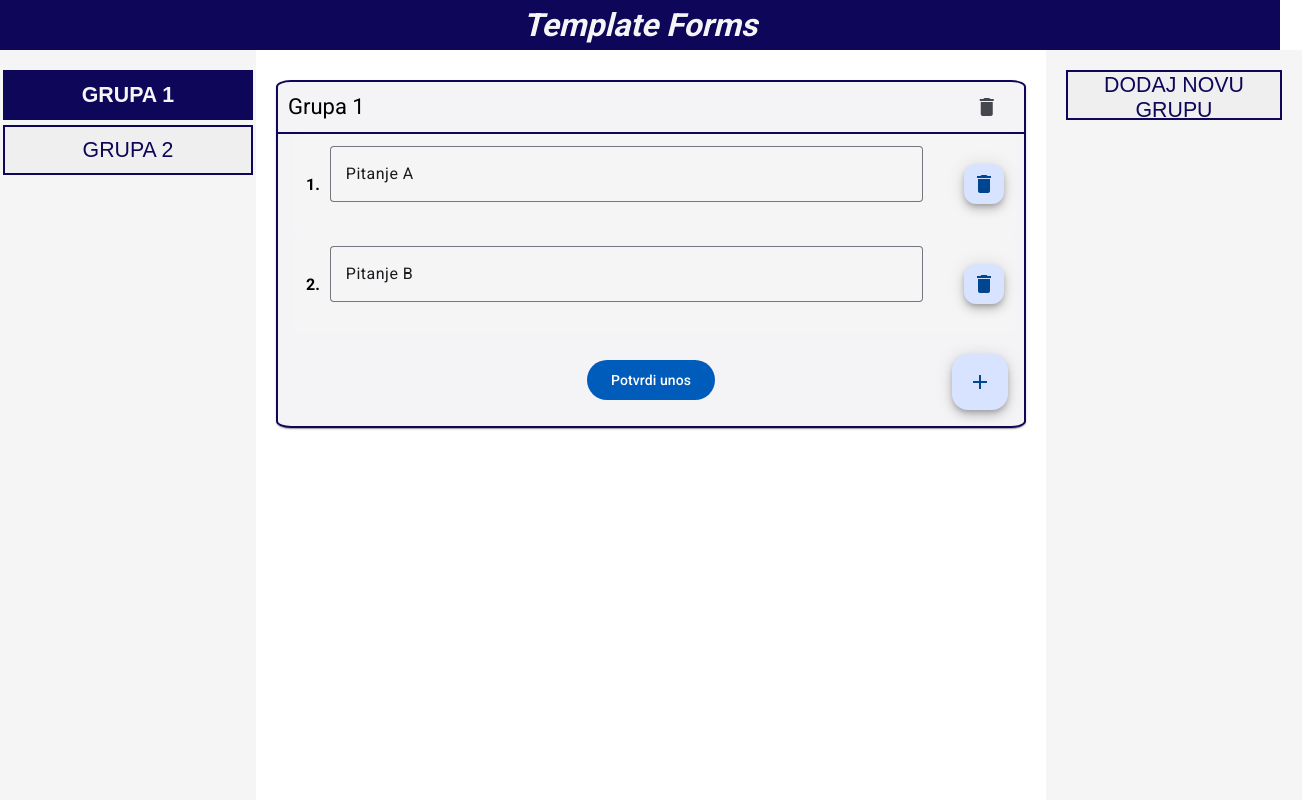
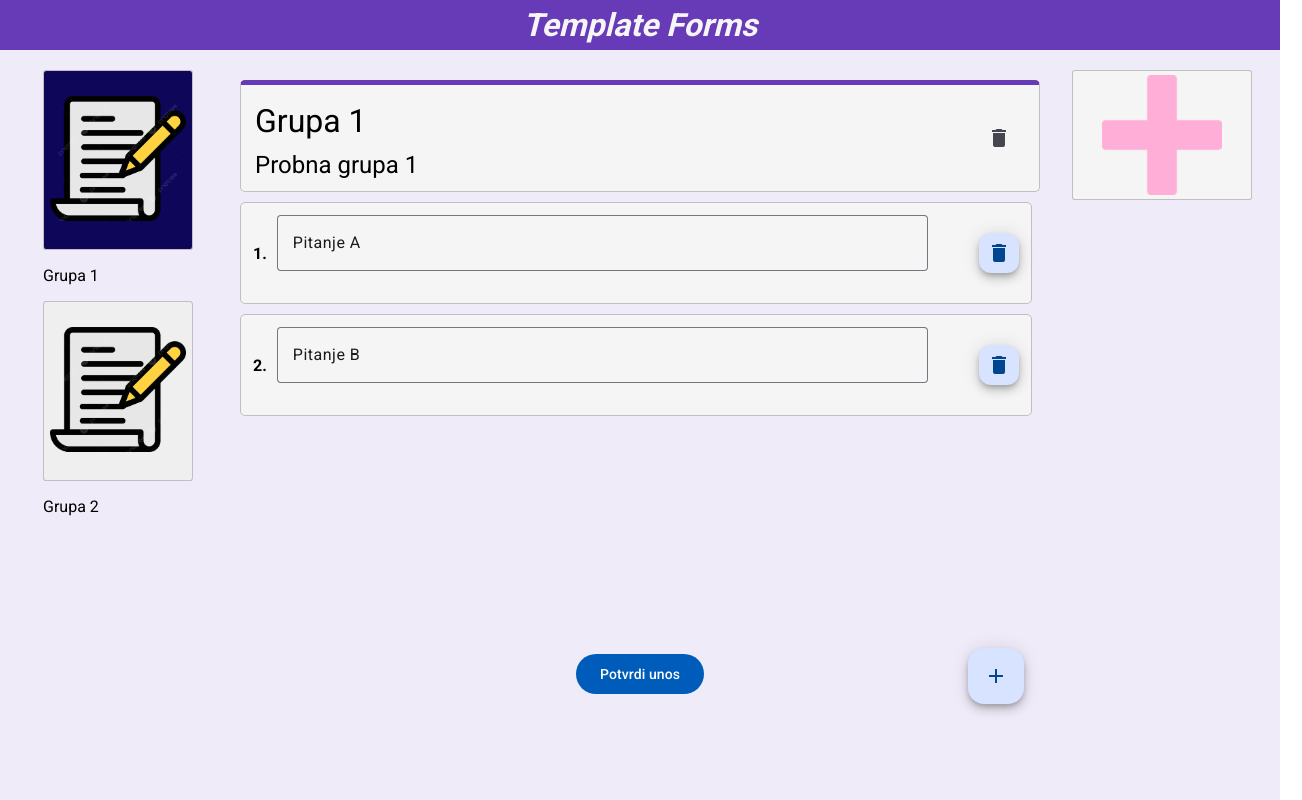
Before and after one commit to CROmarcos/TemplateForms, an Angular app in the folder frontend/: page / in a window 1280 px wide. Shown: the whole page, 1302 px wide, since content can reach past the window. Built offline with nearby package versions, Linux system fonts and the light colour scheme.

Commit message:
Vizualno uređivanje

```diff
--- a/frontend/src/app/app.component.html
+++ b/frontend/src/app/app.component.html
@@ -4,25 +4,33 @@
     <div class="side-panel">
       <ul>
         <li *ngFor="let group of questionGroups">
-          <button (click)="selectCard(group.id)" [ngClass]="{ active: selectedGroupId === group.id }">
-            {{ group.name }}
+          <button class="group-list" (click)="selectCard(group.id)"
+            [ngClass]="{ active: selectedGroupId === group.id }">
+            <div class="group-list-container">
+              <img src="filled-form.png" alt="Otvori">
+            </div>
           </button>
+          <p>{{ group.name }}</p>
         </li>
       </ul>
     </div>
 
     <div class="center-panel">
       <ng-container *ngIf="selectedGroup">
-        <app-card [text]="selectedGroup.name" [questions]="selectedGroup.questions"
+        <app-card [text]="selectedGroup.name" [description]="selectedGroup.description" [questions]="selectedGroup.questions"
           [isConfirmed]="selectedGroup.isConfirmed" [confirmationTime]="selectedGroup.confirmationTime"
-          [location]="selectedGroup.location" (delete)="deleteGroup(selectedGroup.id)"
-          (confirm)="confirmGroup(selectedGroup.id, $event)">
+          [location]="selectedGroup.location" (delete)="deleteGroup(selectedGroup.id)" (confirm)="confirmGroup(selectedGroup.id, $event)"
+          (textChange)="selectedGroup.name = $event" (descriptionChange)="selectedGroup.description = $event">
         </app-card>
       </ng-container>
     </div>
 
     <div class="side-panel">
-      <button (click)="addNewGroup()">Dodaj novu grupu</button>
+      <button class="new-group" (click)="addNewGroup()">
+        <div class="new-group-container">
+          <img src="plus-icon.png" alt="Dodaj">
+        </div>
+      </button>
     </div>
   </div>
 </main>
--- a/frontend/src/app/app.component.scss
+++ b/frontend/src/app/app.component.scss
@@ -1,5 +1,6 @@
 .main {
     height: 100vh;
+    background-color: rgb(240, 235, 248);
     display: flex;
     flex-direction: column;
 }
@@ -13,7 +14,6 @@
 
 .side-panel {
     width: 20%;
-    background-color: whitesmoke;
     padding: 20px;
     box-sizing: border-box;
     display: flex;
@@ -30,22 +30,6 @@
         height: fit-content;
         margin-bottom: 5px;
     }
-
-    button {
-        width: 250px;
-        height: 50px;
-        text-transform: uppercase;
-        font-size: 16pt;
-        cursor: pointer;
-        border: rgb(14, 6, 89) 2pt solid;
-        color: rgb(14, 6, 89);
-
-        &.active {
-            color: whitesmoke;
-            font-weight: bold;
-            background-color: rgb(14, 6, 89);
-        }
-    }
 }
 
 .center-panel {
@@ -54,3 +38,51 @@
     display: flex;
     justify-content: center;
 }
+
+.group-list {
+    width: 150px;
+    height: 180px;
+    display: flex;
+    align-items: center;
+    justify-content: center;
+    border: 1px silver solid;
+    border-radius: 2%;
+
+    .container {
+        width: 140px;
+        height: 170px;
+    }
+
+    img {
+        width: 100%;
+        height: 100%;
+    }
+
+    &.active {
+        color: whitesmoke;
+        font-weight: bold;
+        background-color: rgb(14, 6, 89);
+    }
+}
+
+.new-group {
+    width: 180px;
+    height: 130px;
+    background-color: whitesmoke;
+    font-size: 96pt;
+    display: flex;
+    align-items: center;
+    justify-content: center;
+    border: 1px silver solid;
+    border-radius: 2%;
+
+    &-container {
+        width: 120px;
+        height: 120px;
+    }
+
+    img {
+        width: 100%;
+        height: 100%;
+    }
+}
--- a/frontend/src/app/app.component.ts
+++ b/frontend/src/app/app.component.ts
@@ -9,6 +9,7 @@ import { MatDialog } from '@angular/material/dialog';
 interface QuestionGroup {
   id: number;
   name: string;
+  description?: string;
   questions: Question[];
   isConfirmed: boolean;
   confirmationTime?: string;
@@ -29,6 +30,7 @@ export class AppComponent {
     {
       id: 1,
       name: 'Grupa 1',
+      description: 'Probna grupa 1',
       questions: [
         { number: 1, text: 'Pitanje A', type: 'text' },
         { number: 2, text: 'Pitanje B', type: 'multiple-choice' }
@@ -38,6 +40,7 @@ export class AppComponent {
     {
       id: 2,
       name: 'Grupa 2',
+      description: 'Probna grupa 2',
       questions: [
         { number: 1, text: 'Pitanje X', type: 'text' },
         { number: 2, text: 'Pitanje Y', type: 'text' }
--- a/frontend/src/app/components/card/card.component.html
+++ b/frontend/src/app/components/card/card.component.html
@@ -1,7 +1,24 @@
 <mat-card>
-  <mat-card-header>
+  <mat-card-header (mouseenter)="hover=true" (mouseleave)="hover=false">
     <div class="titleholder">
-      <mat-card-title>{{ text }}</mat-card-title>
+      <mat-card-title>
+        <ng-container *ngIf="!editingTitle; else editTitle">
+          <span class="titleholder-text" (click)="startEditing('title')">{{ text || 'Bez naslova' }}</span>
+        </ng-container>
+        <ng-template #editTitle>
+          <input [(ngModel)]="text" (blur)="stopEditing()" (keydown.enter)="stopEditing()" class="material-input"
+            placeholder="Obrazac bez naslova" autofocus />
+        </ng-template>
+      </mat-card-title>
+      <p class="titleholder-description">
+        <ng-container *ngIf="!editingDescription; else editDescription">
+          <span (click)="startEditing('description')">{{ description || 'Opis obrasca' }}</span>
+        </ng-container>
+        <ng-template #editDescription>
+          <textarea [(ngModel)]="description" (blur)="stopEditing()" rows="1" class="material-textarea"
+            placeholder="Opis obrasca" autofocus></textarea>
+        </ng-template>
+      </p>
     </div>
     <div class="actionholder">
       <button mat-icon-button color="warn" (click)="deleteCard()" aria-label="Obriši grupu pitanja">
@@ -16,9 +33,11 @@
         <div class="question-header">
           <span class="question-number">{{ question.number }}.</span>
           <mat-form-field appearance="outline" class="question-text-field">
-            <input class="question-input" matInput [(ngModel)]="question.text" placeholder="Unesite tekst pitanja" [readonly]="isConfirmed" />
+            <input class="question-input" matInput [(ngModel)]="question.text" placeholder="Unesite tekst pitanja"
+              [readonly]="isConfirmed" />
           </mat-form-field>
-          <button *ngIf="!isConfirmed" mat-mini-fab color="warn" (click)="deleteQuestion(i)" class="delete-button" aria-label="Obriši pitanje">
+          <button *ngIf="!isConfirmed" mat-mini-fab color="warn" (click)="deleteQuestion(i)" class="delete-button"
+            aria-label="Obriši pitanje">
             <mat-icon>delete</mat-icon>
           </button>
         </div>
@@ -27,10 +46,12 @@
   </mat-card-content>
 
   <mat-card-footer>
-    <button *ngIf="!isConfirmed" mat-flat-button color="primary" (click)="confirmGroupOfQuestions()" class="confirm-button">
+    <button *ngIf="!isConfirmed" mat-flat-button color="primary" (click)="confirmGroupOfQuestions()"
+      class="confirm-button">
       Potvrdi unos
     </button>
-    <button *ngIf="!isConfirmed" mat-fab color="primary" class="fab" (click)="openQuestionTypeDialog()" aria-label="Dodaj pitanje">
+    <button *ngIf="!isConfirmed" mat-fab color="primary" class="fab" (click)="openQuestionTypeDialog()"
+      aria-label="Dodaj pitanje">
       <mat-icon>add</mat-icon>
     </button>
     <span class="confirmed" *ngIf="isConfirmed">
--- a/frontend/src/app/components/card/card.component.scss
+++ b/frontend/src/app/components/card/card.component.scss
@@ -1,24 +1,27 @@
 mat-card {
-  width: 750px;
-  max-height: 700px;
-  border: rgb(14, 6, 89) 2pt solid;
-  border-radius: 2%;
+  width: 800px;
+  height: 80vh;
   margin-top: 10px;
   display: flex;
   flex-direction: column;
-  overflow: hidden;
+  background: transparent;
+  box-shadow: none;
 
   &-header {
-    width: 100%;
-    height: 50px;
     padding: 0;
-    border-bottom: rgb(14, 6, 89) 2pt solid;
-    font-size: 18pt;
+    background-color: whitesmoke;
+    border-top: #673ab7 4pt solid;
+    border-left: silver 1pt solid;
+    border-right: silver 1pt solid;
+    border-bottom: silver 1pt solid;
+    border-radius: 5px;
+    margin-bottom: 10px;
   }
 
   &-content {
     position: relative;
     height: fit-content;
+    padding-left: 0;
     padding-right: 8px;
     flex: 1 1 auto;
     overflow-y: auto;
@@ -49,12 +52,16 @@ mat-form-field {
 }
 
 .question-item {
+  width: 100%;
   background-color: whitesmoke;
   padding: 12px;
-  border-radius: 6px;
+  margin-bottom: 10px;
+  border: silver 1pt solid;
+  border-radius: 5px;
   display: flex;
   flex-direction: column;
   position: relative;
+  box-sizing: border-box;
 }
 
 .question-header {
@@ -90,10 +97,49 @@ mat-form-field {
 .titleholder {
   width: 90%;
   height: 100%;
+  display: flex;
   flex: 1;
-  display: flex;
-  align-items: center;
+  flex-direction: column;
   padding-left: 10px;
+
+  &-text {
+    margin-top: 20px;
+    font-size: 32px;
+  }
+
+  &-description {
+    font-size: 24px;
+    margin: 10px 0;
+  }
+
+  span {
+    cursor: auto;
+    display: inline-block;
+    padding: 2px 4px;
+    border-radius: 4px;
+    transition: background-color 0.2s ease;
+
+    &:hover {
+      background-color: #f0f0f0;
+    }
+  }
+}
+
+.material-input,
+.material-textarea {
+  width: 100%;
+  font-size: 24px;
+  font-weight: 500;
+  border: none;
+  border-bottom: 2px solid #ccc;
+  outline: none;
+  padding: 4px 0;
+  background: transparent;
+  transition: border-color 0.2s;
+
+  &:focus {
+    border-bottom: 2px solid #673ab7;
+  }
 }
 
 .actionholder {
--- a/frontend/src/app/components/card/card.component.ts
+++ b/frontend/src/app/components/card/card.component.ts
@@ -37,13 +37,20 @@ export interface Question {
 export class CardComponent {
   @Input() text: string = '';
   @Input() questions: Question[] = [];
+  @Input() description: string | undefined;
   @Input() isConfirmed: boolean = false;
   @Input() location: string | undefined;
   @Input() confirmationTime: string | undefined;
+  @Output() textChange = new EventEmitter<string>();
+  @Output() descriptionChange = new EventEmitter<string>();
   @Output() delete = new EventEmitter<void>();
   @Output() confirm = new EventEmitter<Question[]>();
 
-  constructor(private readonly dialog: MatDialog) {}
+  hover = false;
+  editingTitle = false;
+  editingDescription = false;
+
+  constructor(private readonly dialog: MatDialog) { }
 
   drop(event: CdkDragDrop<Question[]>) {
     if (this.isConfirmed) return;
@@ -92,4 +99,23 @@ export class CardComponent {
   confirmGroupOfQuestions() {
     this.confirm.emit(this.questions);
   }
+
+  startEditing(field: 'title' | 'description') {
+    if (field === 'title') {
+      this.editingTitle = true;
+    } else {
+      this.editingDescription = true;
+    }
+  }
+
+  stopEditing() {
+    if (this.editingTitle) {
+      this.textChange.emit(this.text);
+    }
+    if (this.editingDescription) {
+      this.descriptionChange.emit(this.description);
+    }
+    this.editingTitle = false;
+    this.editingDescription = false;
+  }
 }
--- a/frontend/src/app/components/header/header.component.scss
+++ b/frontend/src/app/components/header/header.component.scss
@@ -1,7 +1,7 @@
 .header-container {
     width: 100%;
     height: 50px;
-    background-color: rgb(14, 6, 89);
+    background-color: #673ab7;
     color: whitesmoke;
     font-style: italic;
     font-weight: bold;
--- a/frontend/src/styles.scss
+++ b/frontend/src/styles.scss
@@ -1,11 +1,17 @@
-@import url('https://fonts.googleapis.com/css2?family=Roboto:wght@400;700&display=swap');
+@import url("https://fonts.googleapis.com/css2?family=Roboto:wght@400;700&display=swap");
 
 body {
   margin: 0;
-  font-family: 'Roboto', sans-serif;
+  font-family: "Roboto", sans-serif;
   background-color: #fff;
   color: #000;
 }
 
-html, body { height: 100%; }
-body { margin: 0; font-family: Roboto, "Helvetica Neue", sans-serif; }
+html,
+body {
+  height: 100%;
+}
+
+button {
+  cursor: pointer;
+}
```
Also changed, not shown: frontend/public/filled-form.png (added), frontend/public/plus-icon.png (added).
